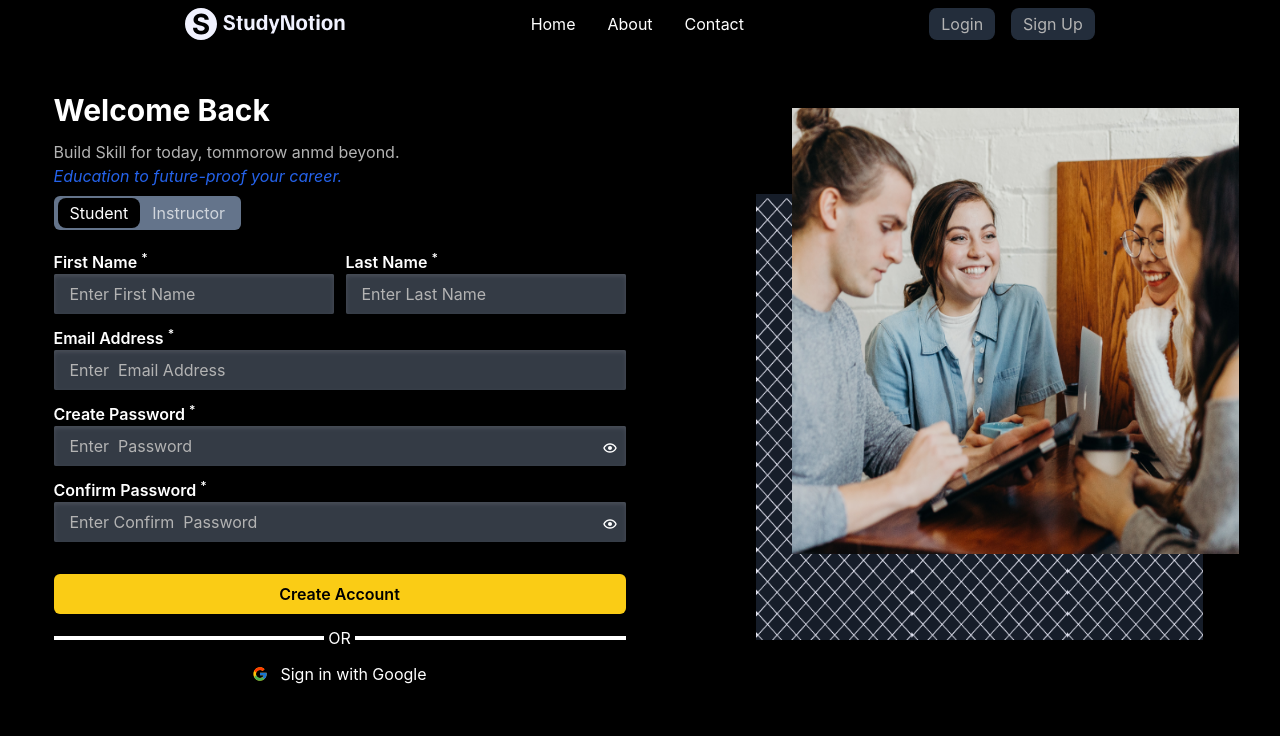
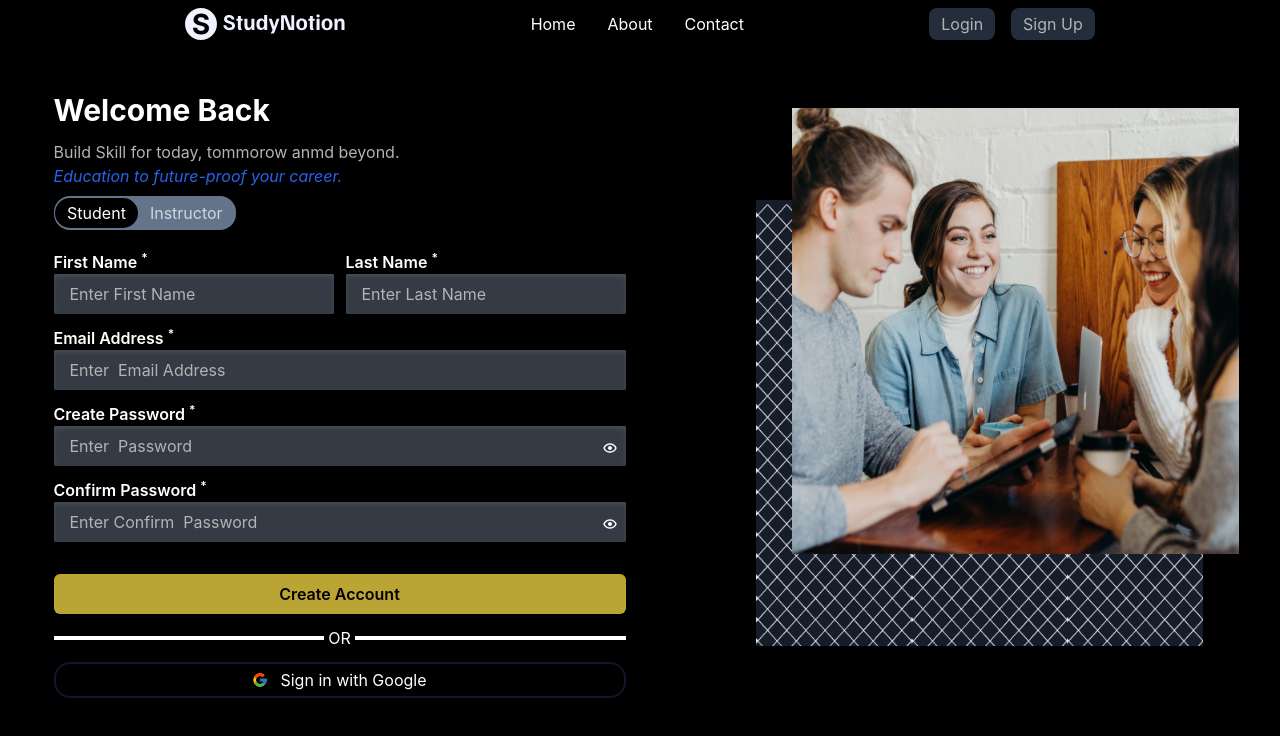
Before and after one commit to deepanshusinghal16/premiumCourseMenu, a React (Create React App) app: page /signup in a window 1280 px wide. Shown: the top 736 px of the page. Built offline with nearby package versions, Linux system fonts and the light colour scheme.

Commit message:
Done with unwanted access directly to DashBoard page

```diff
--- a/package.json
+++ b/package.json
@@ -47,6 +47,7 @@
   },
   "devDependencies": {
     "gh-pages": "^5.0.0",
+    "tailwind-scrollbar": "^3.0.0",
     "tailwindcss": "^3.2.7"
   }
 }
--- a/src/App.js
+++ b/src/App.js
@@ -8,7 +8,7 @@
 import { useState } from 'react';
 import About from './pages/About';
 import Contact from './pages/Contact';
-
+import PrivateRoute from './components/PrivateRoute';
 
 function App() {
 
@@ -22,7 +22,11 @@
         <Route path="/" element={<Home setLoggedIn={setLoggedIn} />} />
         <Route path="/signup" element={<Signup setLoggedIn={setLoggedIn} />} />
         <Route path="/login" element={<Login setLoggedIn={setLoggedIn} />} />
-        <Route path="/dashboard" element={isLoggedIn ? <Dashboard /> : (<div className='text-white h-[calc(100vh-3rem)] flex justify-center items-center'><h1>Oopss..Please log in again</h1></div>)} />
+        <Route path="/dashboard" element={
+          <PrivateRoute isLoggedIn={isLoggedIn}>
+            <Dashboard />
+          </PrivateRoute>
+        } />
         <Route path="/contact" element={<Contact />} />
         <Route path="/about" element={<About />} />
       </Routes>
--- a/src/components/LogInForm.js
+++ b/src/components/LogInForm.js
@@ -16,6 +16,7 @@
     }
     function submitHandler(event) {
         event.preventDefault();
+        console.log(formData);
         setLoggedIn(true);
         toast.success("Logged In Successfully!");
         navigate('/dashboard');
@@ -37,7 +38,7 @@
                     Password<sup>*</sup>
                 </p>
                 <input type={show ? 'text' : 'password'} required value={formData.password} name='password' id='password' onChange={changeHandler} placeholder="Enter Password "
-                className='w-[100%] bg-gray-600 outline-none rounded-sm py-2 px-4 text-white text-md placeholder:text-white opacity-70    shadow-inner shadow-gray-500   hover:opacity-100 transition-all duration-300 ' />
+                    className='w-[100%] bg-gray-600 outline-none rounded-sm py-2 px-4 text-white text-md placeholder:text-white opacity-70    shadow-inner shadow-gray-500   hover:opacity-100 transition-all duration-300 ' />
 
                 <span onClick={showHandler} className="absolute z-[100] bottom-0 right-2">
                     {
@@ -50,7 +51,7 @@
                 <p>Forgot Password</p>
             </Link>
 
-            <button className='bg-yellow-400   text-black w-[100%] mt-8 py-2 font-semibold rounded-md hover:bg-yellow-500 transition-all duration-300 ' >Sign In</button>
+            <button className='bg-yellow-400   text-black w-[100%] mt-8 py-2 font-semibold rounded-md hover:bg-yellow-500 transition-all duration-300 animate-pulse' >Sign In</button>
 
         </form>
     )
--- /dev/null
+++ b/src/components/PrivateRoute.js
@@ -0,0 +1,14 @@
+import React from 'react'
+import { Navigate } from 'react-router-dom';
+
+const PrivateRoute = ({ isLoggedIn, children }) => {
+
+    if (isLoggedIn) {
+        return children;
+    }
+    else{
+       return  <Navigate to="/login" />
+    }
+}
+
+export default PrivateRoute
--- a/src/components/SignUpForm.js
+++ b/src/components/SignUpForm.js
@@ -5,6 +5,10 @@
 const SignUpForm = ({ setLoggedIn }) => {
 
     const [formData, setFormData] = useState({ firstName: '', lastName: '', email: '', password: '', cnfPassword: '' })
+    const [accountType, setAccountType] = useState("student");
+
+
+
     const [show1, setShow1] = useState(false);
     const [show2, setShow2] = useState(false);
     const navigate = useNavigate();
@@ -20,8 +24,11 @@
     }
     function submitHandler(event) {
         event.preventDefault();
+        const accountData = { ...formData };
+        const finalData = { ...formData, accountType }
+        console.log("Prinnting final Account Data: ");
+        console.log(finalData);
         if (formData.password === formData.cnfPassword) {
-            console.log(formData);
             toast.success("Registration Successful");
 
 
@@ -37,12 +44,16 @@
 
 
 
+
+
+
+
     return (
         <div>
 
-            <div className='flex  bg-slate-500 w-min px-1 py-[0.1rem] rounded-md  my-2  '>
-                <button className='active bg-black py-[0.2rem] px-3  rounded-lg'>Student</button>
-                <button className='inactive opacity-70 py-[0.2rem] px-3  rounded-lg'>Instructor</button>
+            <div className='flex  bg-slate-500 w-min  p-[0.1rem] rounded-2xl  my-2  '>
+                <button className={`${accountType === "student" ? "bg-black py-[0.2rem] px-3  rounded-2xl" : "opacity-70 py-[0.2rem] px-3  rounded-2xl"}  duration-300 transition-all `} onClick={() => setAccountType("student")}>Student</button>
+                <button className={`${accountType === "student" ? "opacity-70 py-[0.2rem] px-3  rounded-2xl" : "bg-black py-[0.2rem] px-3  rounded-2xl"} duration-300 transition-all `} onClick={() => setAccountType("instructor")}>Instructor</button>
             </div>
 
             <form onSubmit={submitHandler}>
@@ -94,7 +105,7 @@
 
                 </div>
 
-                <button to="#" className='bg-yellow-400   text-black w-[100%] mt-8 py-2 font-semibold rounded-md hover:bg-yellow-500 transition-all duration-300 '>
+                <button to="#" className='bg-yellow-300 text-black w-[100%] mt-8 py-2 font-semibold rounded-md animate-pulse '>
                     Create Account
                 </button>
 
--- a/src/components/Template.js
+++ b/src/components/Template.js
@@ -26,7 +26,7 @@
                 </div>
 
 
-                <button className='flex justify-center items-center w-[100%] gap-3 mb-5'>
+                <button className='flex justify-center items-center w-[100%] gap-3 mb-5 rounded-2xl border-2 border-slate-900  py-1 hover:border-slate-700 transition-all duration-300  '>
                     <FcGoogle />
                     <p>Sign in with Google</p>
                 </button>
--- a/src/pages/Dashboard.js
+++ b/src/pages/Dashboard.js
@@ -16,7 +16,6 @@
     try {
       const res = await fetch(apiUrl);
       const output = await res.json();
-      // console.log(output);
       setCourses(output.data);
     }
     catch (error) {
@@ -33,8 +32,10 @@
 
 
   return (
+
+
     <>
-      <div className="bg-bgDark2 min-h-[100vh]">
+      <div className="bg-bgDark2 min-h-[100vh] scroll-smooth">
         <Filter category={category} setCategory={setCategory} filterData={filterData} />
 
         <div className="w-11/12 max-w-[1200px] mx-auto flex flex-wrap justify-center items-center  min-h-[50vh] ">
```
Also changed, not shown: 1 other file (tests, documents, lock files or other folders).
